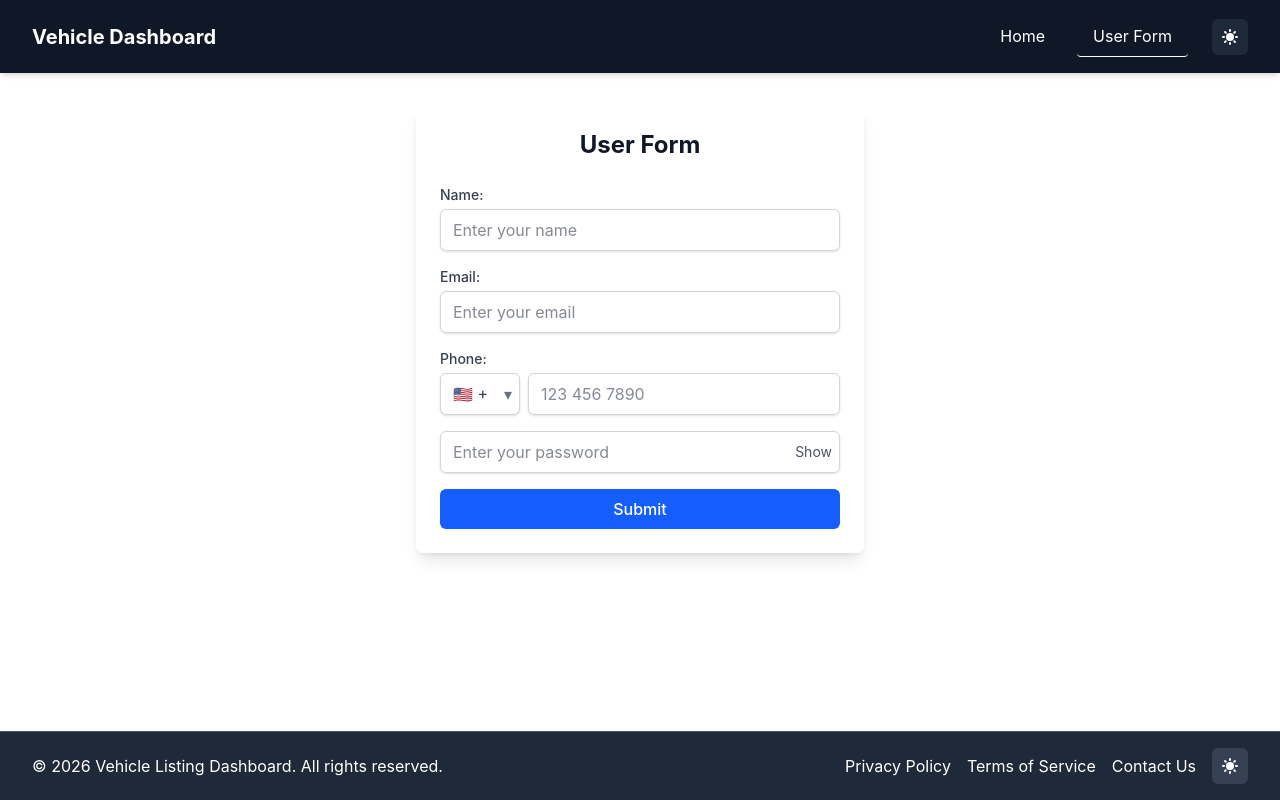
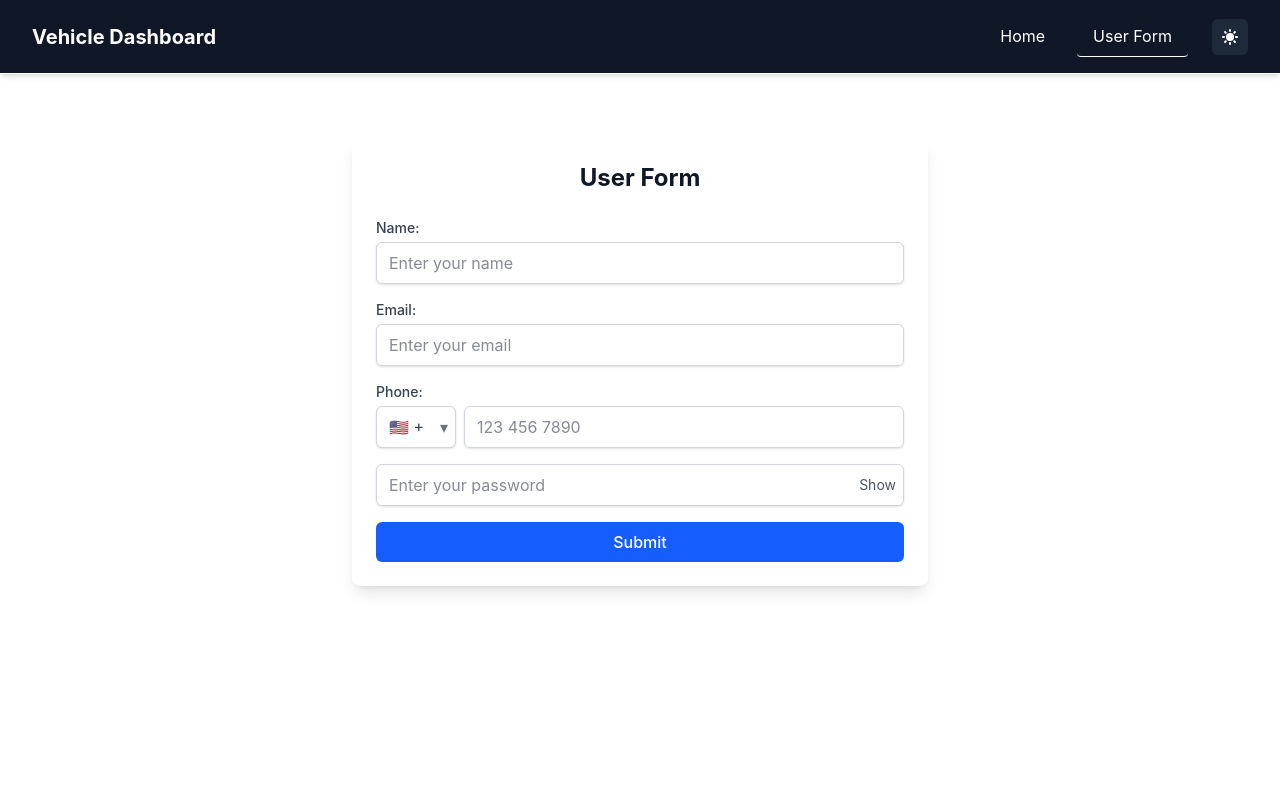
Before and after one commit to Zainqalandar/vehicle-listing-dashboard, a React (Vite) app: page /user-form in a window 1280 px wide. Built offline with nearby package versions, Linux system fonts and the light colour scheme.

Commit message:
dark mode issues fixed

```diff
--- a/src/App.tsx
+++ b/src/App.tsx
@@ -1,10 +1,8 @@
 import { Routes, Route } from 'react-router-dom';
 import './App.css';
 import Home from './pages/home';
-// import FormPage from './pages/FormPage';
 import FormPage from './pages/UserForm/index';
 import Navbar from './components/Navbar';
-import Footer from './components/Footer';
 import { useTheme } from './hooks/useTheme';
 
 const AppContent = () => {
@@ -17,7 +15,6 @@ const AppContent = () => {
 					<Route path="/user-form" element={<FormPage />} />
 				</Routes>
 			</main>
-			<Footer />
 		</>
 	);
 };
@@ -25,7 +22,6 @@ const AppContent = () => {
 function App() {
 	const { theme } = useTheme();
 	return (
-		// <div className="min-h-screen bg-white  text-gray-900 dark:text-white transition-colors duration-300">
 		<div
 			className={`min-h-screen  ${theme === 'dark' ? 'dark:bg-gray-900' : 'bg-white'} text-gray-900 dark:text-white transition-colors duration-300`}
 		>
--- a/src/components/Footer.tsx
+++ /dev/null
@@ -1,37 +0,0 @@
-import { useTheme } from '../hooks/useTheme';
-
-const Footer = () => {
-    const { theme, toggleTheme } = useTheme();
-
-    return (
-        <footer className="py-4 mt-auto border-t border-gray-600 dark:border-gray-400 fixed bottom-0 left-0 right-0 bg-gray-800 dark:bg-gray-900 text-white">
-            <div className="max-w-7xl mx-auto flex flex-col md:flex-row justify-between items-center px-8 gap-4">
-                <p>&copy; 2026 Vehicle Listing Dashboard. All rights reserved.</p>
-                <div className="flex flex-col md:flex-row items-center gap-4">
-                    <div className="flex gap-4">
-                        <a href="#" className="text-white no-underline transition-colors duration-300 hover:text-blue-400">Privacy Policy</a>
-                        <a href="#" className="text-white no-underline transition-colors duration-300 hover:text-blue-400">Terms of Service</a>
-                        <a href="#" className="text-white no-underline transition-colors duration-300 hover:text-blue-400">Contact Us</a>
-                    </div>
-                    <button
-                        onClick={toggleTheme}
-                        className="p-2 rounded-md transition-colors duration-300 bg-gray-700 hover:bg-gray-600 dark:bg-gray-800 dark:hover:bg-gray-700"
-                        aria-label="Toggle dark mode"
-                    >
-                        {theme === 'light' ? (
-                            <svg className="w-5 h-5" fill="currentColor" viewBox="0 0 20 20">
-                                <path d="M17.293 13.293A8 8 0 016.707 2.707a8.001 8.001 0 1010.586 10.586z" />
-                            </svg>
-                        ) : (
-                            <svg className="w-5 h-5" fill="currentColor" viewBox="0 0 20 20">
-                                <path fillRule="evenodd" d="M10 2a1 1 0 011 1v1a1 1 0 11-2 0V3a1 1 0 011-1zm4 8a4 4 0 11-8 0 4 4 0 018 0zm-.464 4.95l.707.707a1 1 0 001.414-1.414l-.707-.707a1 1 0 00-1.414 1.414zm2.12-10.607a1 1 0 010 1.414l-.706.707a1 1 0 11-1.414-1.414l.707-.707a1 1 0 011.414 0zM17 11a1 1 0 100-2h-1a1 1 0 100 2h1zm-7 4a1 1 0 011 1v1a1 1 0 11-2 0v-1a1 1 0 011-1zM5.05 6.464A1 1 0 106.465 5.05l-.708-.707a1 1 0 00-1.414 1.414l.707.707zm1.414 8.486l-.707.707a1 1 0 01-1.414-1.414l.707-.707a1 1 0 011.414 1.414zM4 11a1 1 0 100-2H3a1 1 0 000 2h1z" clipRule="evenodd" />
-                            </svg>
-                        )}
-                    </button>
-                </div>
-            </div>
-        </footer>
-    );
-};
-
-export default Footer;
--- a/src/components/Navbar.tsx
+++ b/src/components/Navbar.tsx
@@ -11,7 +11,7 @@ const Navbar = () => {
     };
 
     return (
-        <nav className={`p-0 sticky top-0 z-50 shadow-md ${theme === 'dark' ? 'bg-gray-900' : 'bg-gray-800'} text-white`}>
+        <nav className={`p-0 sticky top-0 border-b z-50 shadow-md ${theme === 'dark' ? 'bg-gray-900' : 'bg-gray-800'} text-white`}>
             <div className="max-w-7xl mx-auto flex justify-between items-center px-8 py-4">
                 <NavLink to="/" className="text-xl font-bold text-white no-underline transition-colors duration-300 hover:text-blue-400" onClick={() => setIsOpen(false)}>
                     Vehicle Dashboard
--- a/src/components/SearchFiled.tsx
+++ b/src/components/SearchFiled.tsx
@@ -1,4 +1,5 @@
 import React from 'react';
+import { useTheme } from '../hooks/useTheme';
 
 const SearchFiled = ({
 	setSearch,
@@ -7,6 +8,7 @@ const SearchFiled = ({
 	setSearch: React.Dispatch<React.SetStateAction<string>>;
 	search: string;
 }) => {
+	const { theme } = useTheme();
 	const clearSearch = () => {
 		setSearch('');
 	};
@@ -16,10 +18,10 @@ const SearchFiled = ({
 			<input
 				type="text"
 				placeholder="Search..."
-				className="w-full px-4 py-2 pr-10 border border-gray-300 dark:border-gray-600 rounded-md
+				className={`w-full px-4 py-2 pr-10 border border-gray-300 dark:border-gray-600 rounded-md
 				focus:outline-none focus:ring-2 focus:ring-blue-500 focus:border-transparent
-				bg-white dark:bg-gray-700 text-gray-900 dark:text-white
-				placeholder-gray-500 dark:placeholder-gray-400"
+				 ${ theme === "dark" ? "bg-gray-700" : "bg-white"} text-gray-900 dark:text-white
+				placeholder-gray-500 dark:placeholder-gray-400`}
 				value={search}
 				onChange={(e) => setSearch(e.target.value)}
 			/>
--- a/src/components/SortComp.tsx
+++ b/src/components/SortComp.tsx
@@ -1,6 +1,7 @@
 
 
 import React from 'react';
+import { useTheme } from '../hooks/useTheme';
 
 interface SortCompProps {
 	setSortBy: React.Dispatch<React.SetStateAction<string>>;
@@ -10,6 +11,7 @@ interface SortCompProps {
 }
 
 const SortComp: React.FC<SortCompProps> = ({ setSortBy, setOrder, sortBy, order }) => {
+	const { theme } = useTheme();
 	const handleSortChange = (value: string) => {
 		if (value === 'default') {
 			setSortBy('');
@@ -25,14 +27,14 @@ const SortComp: React.FC<SortCompProps> = ({ setSortBy, setOrder, sortBy, order
 
 	return (
 		<div className="flex items-center gap-2">
-			<label htmlFor="sort-select" className="font-medium text-gray-700 dark:text-gray-300">
+			<label htmlFor="sort-select" className={`font-medium  ${theme === 'dark' ? 'dark:text-gray-300' : 'text-gray-700'}`}>
 				Sort by:
 			</label>
 			<select
 				id="sort-select"
 				value={currentValue}
 				onChange={(e) => handleSortChange(e.target.value)}
-				className="px-3 py-2 border border-gray-300 dark:border-gray-600 rounded-md bg-white dark:bg-gray-700 text-gray-900 dark:text-white focus:outline-none focus:ring-2 focus:ring-blue-500 focus:border-transparent min-w-40"
+				className={`px-3 py-2 border border-gray-300 dark:border-gray-600 rounded-md  ${theme === 'dark' ? 'dark:bg-gray-700 dark:text-white' : 'bg-white text-gray-900'}   focus:outline-none focus:ring-2 focus:ring-blue-500 focus:border-transparent min-w-40`}
 			>
 				<option value="default">Default</option>
 				<option value="price-asc">Price: Low to High</option>
--- a/src/pages/ListingPage.tsx
+++ /dev/null
@@ -1,28 +0,0 @@
-import { useProducts } from '../hooks/useProducts';
-
-const ListingPage = () => {
-	const { data, isLoading, error } = useProducts({});
-
-	return (
-		<div className="p-8">
-			{isLoading && <p className="text-center text-lg text-gray-600 dark:text-gray-400">Loading...</p>}
-			{error && <p className="text-center text-red-500 text-lg">Error: {(error as Error).message}</p>}
-			{data && (
-				<div>
-					<h1 className="text-3xl font-bold mb-6 text-center text-gray-800 dark:text-white">Products</h1>
-					<div className="grid grid-cols-1 sm:grid-cols-2 lg:grid-cols-3 xl:grid-cols-4 gap-6 max-w-7xl mx-auto">
-						{(data as any).products.map((product: any) => (
-							<div key={product.id} className="bg-white dark:bg-gray-800 rounded-xl shadow-md dark:shadow-gray-700 overflow-hidden p-4">
-								<h2 className="text-lg font-semibold mb-2 text-gray-800 dark:text-white">{product.title}</h2>
-								<p className="text-gray-600 dark:text-gray-300 mb-3 text-sm">{product.description}</p>
-								<p className="text-blue-600 dark:text-blue-400 font-semibold">Price: ${product.price}</p>
-							</div>
-						))}
-					</div>
-				</div>
-			)}
-		</div>
-	);
-};
-
-export default ListingPage;
--- a/src/pages/UserForm/index.tsx
+++ b/src/pages/UserForm/index.tsx
@@ -80,7 +80,6 @@ const UserForm = () => {
 				'Password must be 8+ chars, include uppercase, lowercase, number & special character';
 		}
 		setError(newError);
-		console.log('newError: ', newError);
 		return Object.values(newError).every((val) => val === '');
 	};
 
@@ -102,17 +101,14 @@ const UserForm = () => {
 
 		const isvalid = validate(formData);
 		if (!isvalid) {
-			console.log('validation failed');
 			return;
 		}
-		// Handle form submission logic here
-		console.log(formData);
 		setFormData(init);
 	};
 
 	return (
 		<div
-			className={`max-w-md mx-auto mt-8 p-6 ${theme === 'dark' ? 'dark:bg-gray-800' : 'bg-white'} rounded-lg shadow-lg`}
+			className={`max-w-xl mx-auto mt-16 p-6 ${theme === 'dark' ? 'dark:bg-gray-800' : 'bg-white'} rounded-lg shadow-lg`}
 		>
 			<h1 className="text-2xl font-bold text-center mb-6 text-gray-900 dark:text-white">
 				User Form
--- a/src/services/productApi.ts
+++ b/src/services/productApi.ts
@@ -1,7 +1,5 @@
 export const fetchProducts = async ({ queryKey }: { queryKey: [string, { search?: string; sortBy?: string; order?: 'asc' | 'desc'; limit?: number; skip?: number }] }) => {
 	const [, { search, sortBy, order, limit, skip }] = queryKey;
-
-	console.log('fetching products with params:', { search, sortBy, order, limit, skip });
 
 	let url = 'https://dummyjson.com/products';
 
@@ -33,7 +31,6 @@ export const fetchProducts = async ({ queryKey }: { queryKey: [string, { search?
 	}
 
 	const res = await fetch(url);
-	console.log('fetching products from URL:', url);
 
 	return res.json();
 };
```
Also changed, not shown: src/main.tsx (+5 -5 lines).
